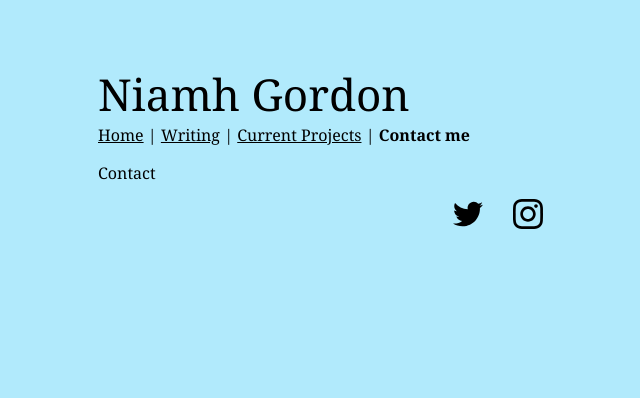
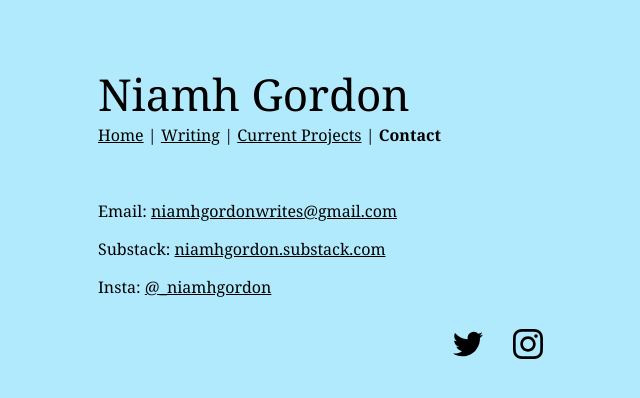
Before and after one commit to jpsanders101/wilbur, a React (Create React App) app: page /contact in a window 1280 px wide. Shown: the top 398 px of the page, without its empty margins (142-782 px from the left). Built offline with nearby package versions, Linux system fonts and the light colour scheme.

Commit message:
Contact page content

```diff
--- a/src/App.js
+++ b/src/App.js
@@ -2,6 +2,7 @@
 import BasePage from './BasePage';
 import About from './About';
 import Writing from './Writing';
+import Contact from "./Contact";
 import CurrentProjects from "./CurrentProjects";
 import { BrowserRouter, Routes, Route } from 'react-router';
 
@@ -13,7 +14,7 @@
           <Route index element={<About />} />
           <Route path="/writing" element={<Writing />} />
           <Route path="/current-projects" element={<CurrentProjects />} />
-          <Route path="/contact" element={<div>Contact</div>} />
+          <Route path="/contact" element={<Contact />} />
         </Routes>
       </BasePage>
     </BrowserRouter>
--- a/src/BasePage.js
+++ b/src/BasePage.js
@@ -61,7 +61,7 @@
             to="/contact"
             className={({ isActive }) => (isActive ? "active" : "")}
           >
-            Contact me
+            Contact
           </NavLink>
         </nav>
         {children}
--- /dev/null
+++ b/src/Contact.js
@@ -0,0 +1,35 @@
+import React from "react";
+import "./About.css";
+
+export default function CurrentProjects() {
+  return (
+    <>
+    <br />
+      <p>
+        Email:{" "}
+        <a href="mailto:niamhgordonwrites@gmail.com">
+          niamhgordonwrites@gmail.com
+        </a>
+      </p>
+      <p>
+        Substack:{" "}
+        <a
+          target="_blank"
+          href="https://niamhgordon.substack.com/"
+          rel="noreferrer"
+        >
+          niamhgordon.substack.com
+        </a>
+      </p>
+      <p>
+        Insta: <a
+          target="_blank"
+          rel="noreferrer"
+          href="https://www.instagram.com/_niamhgordon/"
+        >
+          @_niamhgordon
+        </a>
+      </p>
+    </>
+  );
+}
```
